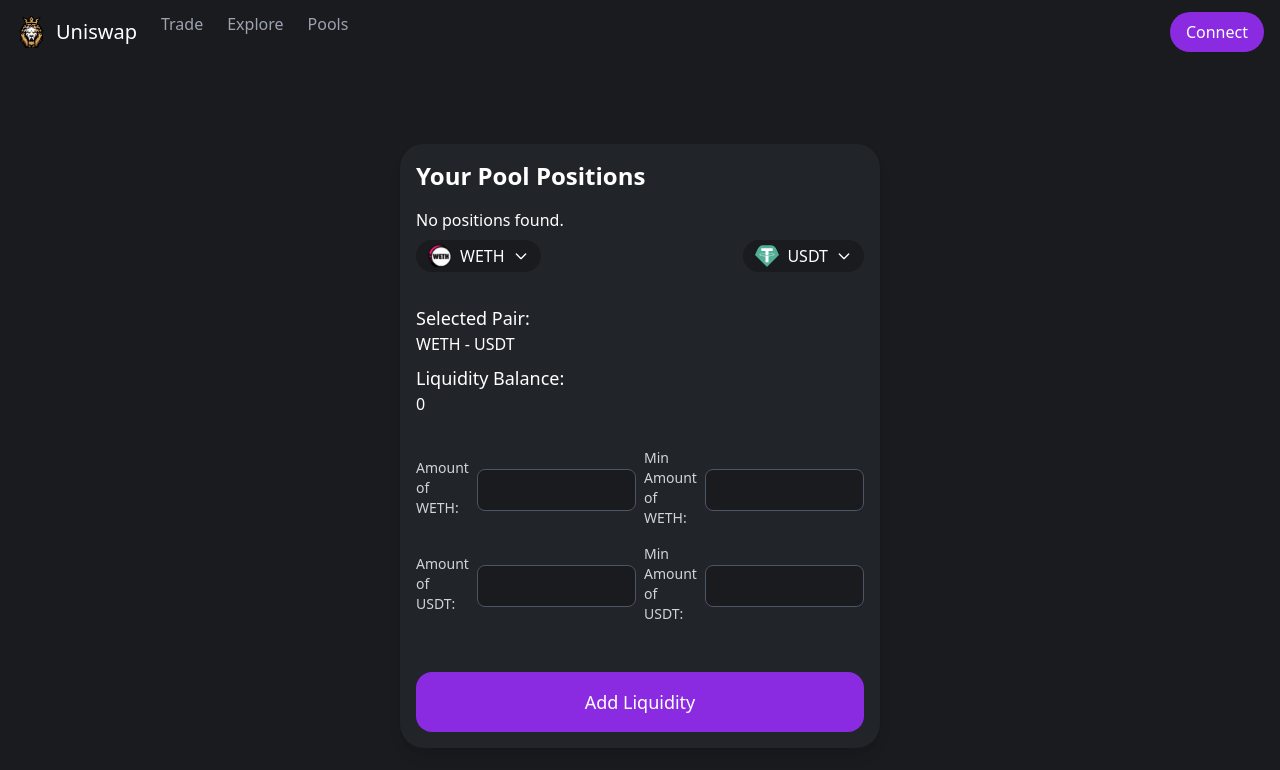
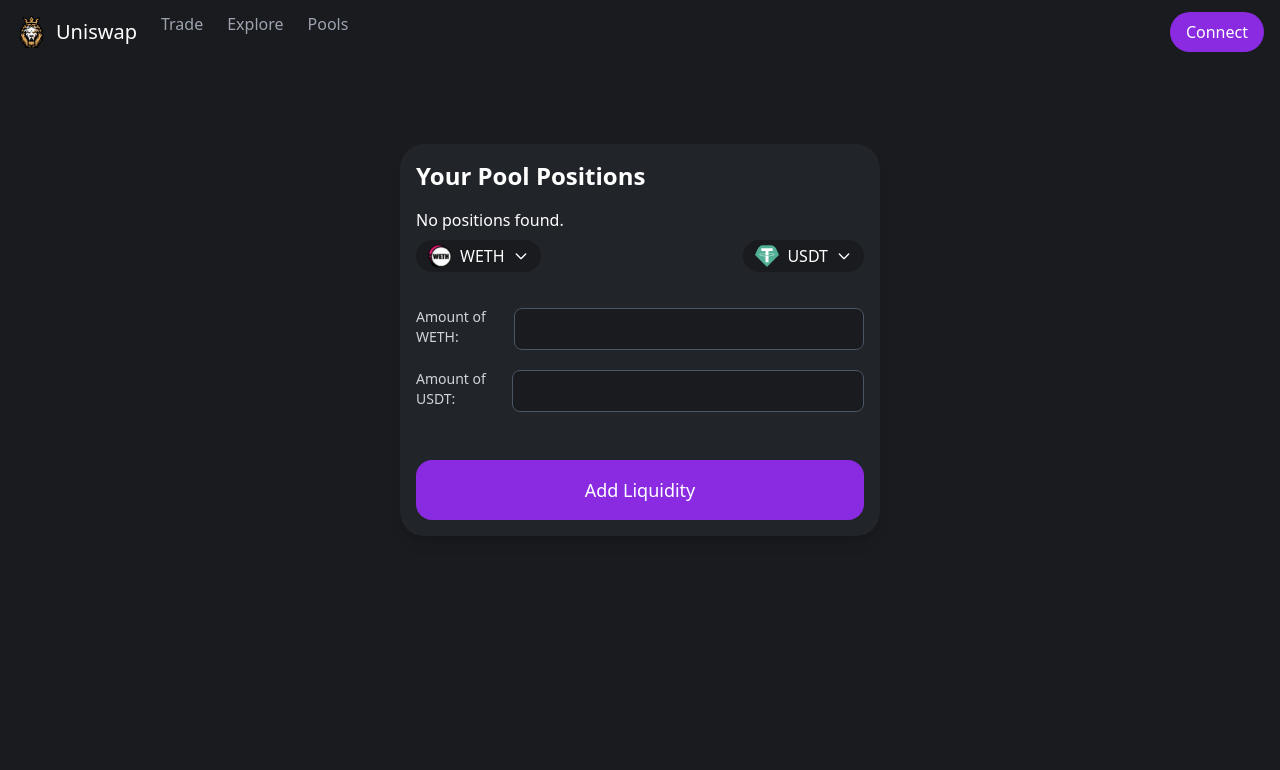
Before and after one commit to mpharaoh123/uniswap_v2_fork, a Next.js app: page /Pools in a window 1280 px wide. Shown: the top 770 px of the page. Built offline with nearby package versions, Linux system fonts and the light colour scheme.

Commit message:
pools page - fethch position

```diff
--- a/pages/Pools.js
+++ b/pages/Pools.js
@@ -6,13 +6,14 @@
 import {
   STORAGE_ABI,
   UNISWAP_FACTORY_ABI,
+  UNISWAP_PAIR_ABI,
   UNISWAP_ADDRESSES,
+  ERC20_ABI,
   TOKENS,
 } from "../constants/addresses";
 import { useWeb3 } from "../context/Web3Context";
 
 const STORAGE_ADDRESS = process.env.NEXT_PUBLIC_STORAGE_ADDRESS;
-console.log("0000", STORAGE_ADDRESS);
 
 export default function Pool() {
   const { provider, account, uniswapRouter, connectWallet, signer, network } =
@@ -24,8 +25,6 @@
   const [liquidityBalance, setLiquidityBalance] = useState("0"); // 当前交易对的流动性余额
   const [amountToken0, setAmountToken0] = useState(""); // 希望加入的Token0数量
   const [amountToken1, setAmountToken1] = useState(""); // 希望加入的Token1数量
-  const [minAmountToken0, setMinAmountToken0] = useState(""); // Token0的最小值
-  const [minAmountToken1, setMinAmountToken1] = useState(""); // Token1的最小值
   const [isMenuOpen, setIsMenuOpen] = useState(false); // 控制导航菜单的显示状态
   const [isAddLiquidityModalOpen, setIsAddLiquidityModalOpen] = useState(false); // 控制添加流动性模态框的显示状态
   const [isTokenModalOpen, setIsTokenModalOpen] = useState(false); // 控制代币选择模态框的显示状态
@@ -41,27 +40,69 @@
         );
         const transactions = await storageContract.getTransactions(account);
 
+        if (transactions.length === 0) {
+          console.log("No transactions found for this account.");
+          setLiquidityMap(new Map());
+          return;
+        }
+
         const liquidityMap = new Map();
-        transactions.forEach((transaction) => {
+        for (const transaction of transactions) {
           const pairAddress = transaction.pairAddress.toLowerCase();
           const liquidityAmount = transaction.liquidityAmount;
+          const pairContract = new ethers.Contract(
+            pairAddress,
+            UNISWAP_PAIR_ABI,
+            signer
+          );
+
+          // 获取 token0 和 token1 地址
+          const token0Address = await pairContract.token0();
+          const token1Address = await pairContract.token1();
+
+          // 创建 token0 和 token1 的合约实例
+          const token0Contract = new ethers.Contract(
+            token0Address,
+            ERC20_ABI,
+            signer
+          );
+          const token1Contract = new ethers.Contract(
+            token1Address,
+            ERC20_ABI,
+            signer
+          );
+
+          // 获取 token0 和 token1 的 symbol
+          const token0Symbol = await token0Contract.symbol();
+          const token1Symbol = await token1Contract.symbol();
+
+          const pairInfo = {
+            token0: { address: token0Address, symbol: token0Symbol },
+            token1: { address: token1Address, symbol: token1Symbol },
+            pairAddress,
+            liquidityAmount,
+          };
+
           if (liquidityMap.has(pairAddress)) {
-            liquidityMap.set(
-              pairAddress,
-              liquidityMap.get(pairAddress).add(liquidityAmount)
-            );
+            const existingPairInfo = liquidityMap.get(pairAddress);
+            existingPairInfo.liquidityAmount =
+              existingPairInfo.liquidityAmount.add(liquidityAmount);
+            liquidityMap.set(pairAddress, existingPairInfo);
           } else {
-            liquidityMap.set(pairAddress, liquidityAmount);
+            liquidityMap.set(pairAddress, pairInfo);
           }
-        });
-        // 更新状态
+        }
+
         setLiquidityMap(new Map(liquidityMap));
         console.log("Liquidity Map:", Array.from(liquidityMap.entries()));
       } catch (error) {
         console.error("Failed to fetch liquidity balance:", error);
       }
     };
-    fetchLiquidityBalance();
+
+    if (account) {
+      fetchLiquidityBalance();
+    }
   }, [account]);
 
   useEffect(() => {
@@ -189,7 +230,6 @@
           )}
         </div>
       </nav>
-
       {/* Mobile Menu */}
       {isMenuOpen && (
         <div className="bg-[#191B1F] p-4 md:hidden">
@@ -209,13 +249,32 @@
       <main className="max-w-[480px] mx-auto mt-20">
         <div className="bg-[#212429] rounded-3xl p-4 shadow-lg">
           <h2 className="text-2xl font-semibold mb-4">Your Pool Positions</h2>
-          {positions.length === 0 ? (
+          {Array.from(liquidityMap.entries()).length === 0 ? (
             <p>No positions found.</p>
           ) : (
             <ul>
-              {positions.map((position, index) => (
-                <li key={index}>{position}</li>
-              ))}
+              {Array.from(liquidityMap.entries()).map(
+                ([pairAddress, pairInfo], index) => (
+                  <li key={index} className="mb-4">
+                    <div className="flex justify-between items-center">
+                      <div>
+                        <p className="text-lg font-medium">
+                          {pairInfo.token0.symbol} - {pairInfo.token1.symbol}
+                        </p>
+                      </div>
+                      <div>
+                        <p className="text-lg font-medium">
+                          Liquidity:{" "}
+                          {ethers.utils
+                            .formatUnits(pairInfo.liquidityAmount, 18)
+                            .toString()
+                            .slice(0, -12)}
+                        </p>
+                      </div>
+                    </div>
+                  </li>
+                )
+              )}
             </ul>
           )}
 
@@ -227,7 +286,6 @@
               }}
               className="flex items-center space-x-2 bg-[#191B1F] px-3 py-1 rounded-full hover:bg-opacity-80"
             >
-              {/* todo webp文件和svg文件 */}
               <img
                 src={`/tokens/${selectedTokenIn.symbol.toLowerCase()}.webp`}
                 alt={selectedTokenIn.symbol}
@@ -278,14 +336,6 @@
           </div>
 
           <div className="mt-8">
-            <p className="text-lg font-medium">Selected Pair:</p>
-            <p>
-              {selectedTokenIn.symbol} - {selectedTokenOut.symbol}
-            </p>
-            <p className="text-lg font-medium mt-2">Liquidity Balance:</p>
-            <p>{liquidityBalance}</p>
-          </div>
-          <div className="mt-8">
             <div className="flex items-center">
               <label
                 className="block text-sm font-medium text-gray-300"
@@ -298,19 +348,6 @@
                 id="amountToken0"
                 value={amountToken0}
                 onChange={(e) => setAmountToken0(e.target.value)}
-                className="w-full mt-1 p-2 border border-gray-600 rounded-lg bg-[#191B1F] text-white ml-2"
-              />
-              <label
-                className="block text-sm font-medium text-gray-300 ml-2"
-                htmlFor="minAmountToken0"
-              >
-                Min Amount of {selectedTokenIn.symbol}:
-              </label>
-              <input
-                type="text"
-                id="minAmountToken0"
-                value={minAmountToken0}
-                onChange={(e) => setMinAmountToken0(e.target.value)}
                 className="w-full mt-1 p-2 border border-gray-600 rounded-lg bg-[#191B1F] text-white ml-2"
               />
             </div>
@@ -328,19 +365,6 @@
                 id="amountToken1"
                 value={amountToken1}
                 onChange={(e) => setAmountToken1(e.target.value)}
-                className="w-full mt-1 p-2 border border-gray-600 rounded-lg bg-[#191B1F] text-white ml-2"
-              />
-              <label
-                className="block text-sm font-medium text-gray-300 ml-2"
-                htmlFor="minAmountToken1"
-              >
-                Min Amount of {selectedTokenOut.symbol}:
-              </label>
-              <input
-                type="text"
-                id="minAmountToken1"
-                value={minAmountToken1}
-                onChange={(e) => setMinAmountToken1(e.target.value)}
                 className="w-full mt-1 p-2 border border-gray-600 rounded-lg bg-[#191B1F] text-white ml-2"
               />
             </div>
```
Also changed, not shown: scripts/addLiquidity.js (+4 -3 lines), 1 other file (tests, documents, lock files or other folders).
